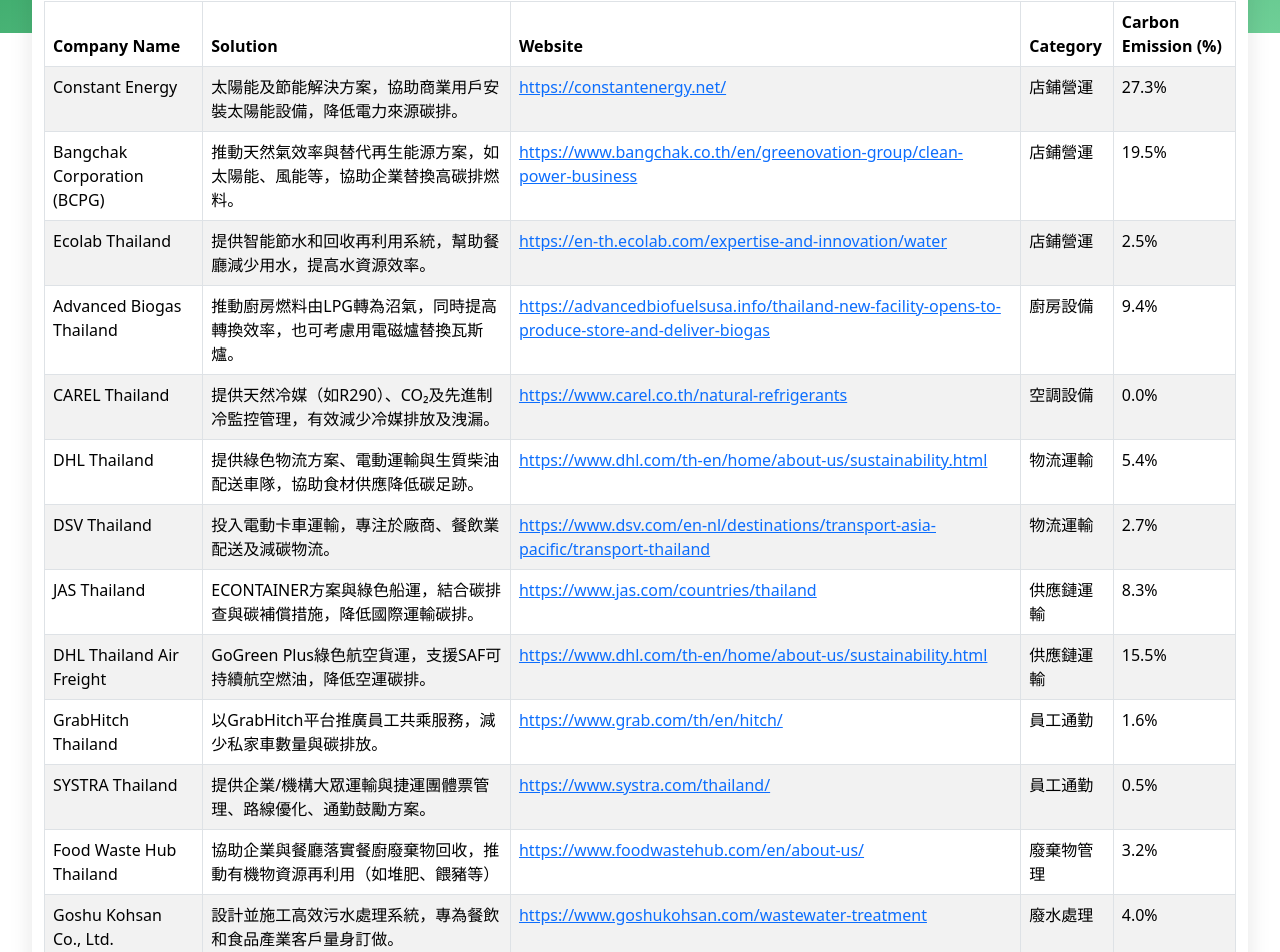
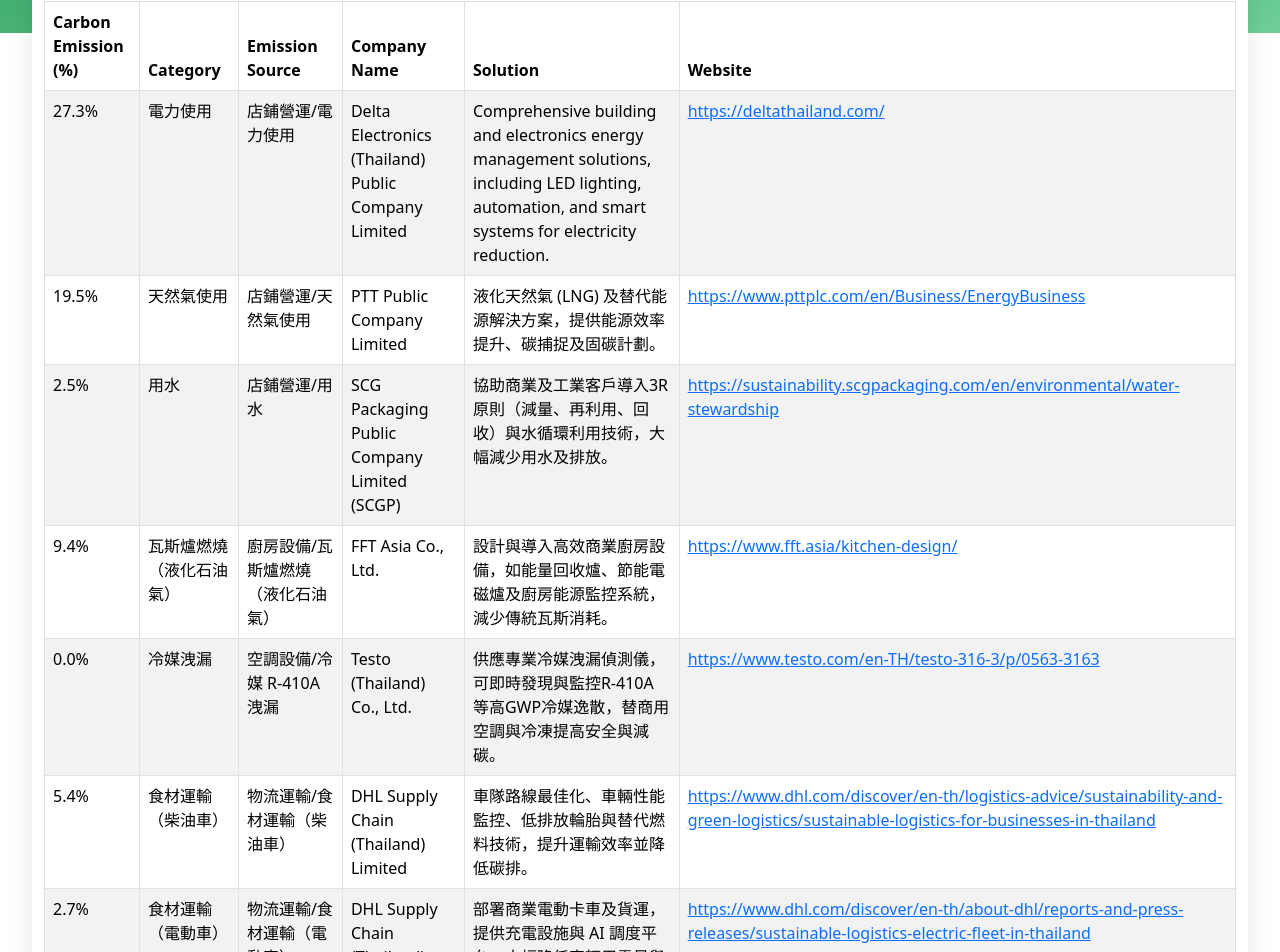
Before and after one commit to domiearth/dsa-widget-page, a React (Vite) app: page / in a window 1280 px wide. Shown: the part 231-1183 px from the top of the page. Built offline with nearby package versions, Linux system fonts and the light colour scheme.

Commit message:
todo refactor

```diff
--- a/src/components/CompanyDetailView.tsx
+++ b/src/components/CompanyDetailView.tsx
@@ -17,6 +17,9 @@
   const markdownContent = `
 # ${companyData.company_name}
 
+## Company Description
+${companyData.company_description}
+
 ## Solution
 ${companyData.solution_description}
 
@@ -31,6 +34,9 @@
 
 ## Category
 ${companyData.category}
+
+## Emission Source
+${companyData.emission_source}
 
 ## Carbon Emission
 ${companyData.carbon_emission}
--- a/src/components/TableView.tsx
+++ b/src/components/TableView.tsx
@@ -67,6 +67,15 @@
     <Table striped bordered hover responsive>
       <thead>
         <tr>
+          <th onClick={() => requestSort('carbon_emission_percent')} style={{ cursor: 'pointer' }}>
+            Carbon Emission (%) {sortConfig?.key === 'carbon_emission_percent' && (sortConfig.direction === 'asc' ? '↑' : '↓')}
+          </th>
+          <th onClick={() => requestSort('category')} style={{ cursor: 'pointer' }}>
+            Category {sortConfig?.key === 'category' && (sortConfig.direction === 'asc' ? '↑' : '↓')}
+          </th>
+          <th>
+            Emission Source
+          </th>
           <th onClick={() => requestSort('company_name')} style={{ cursor: 'pointer' }}>
             Company Name {sortConfig?.key === 'company_name' && (sortConfig.direction === 'asc' ? '↑' : '↓')}
           </th>
@@ -75,12 +84,6 @@
           </th>
           <th onClick={() => requestSort('website')} style={{ cursor: 'pointer' }}>
             Website {sortConfig?.key === 'website' && (sortConfig.direction === 'asc' ? '↑' : '↓')}
-          </th>
-          <th onClick={() => requestSort('category')} style={{ cursor: 'pointer' }}>
-            Category {sortConfig?.key === 'category' && (sortConfig.direction === 'asc' ? '↑' : '↓')}
-          </th>
-          <th onClick={() => requestSort('carbon_emission_percent')} style={{ cursor: 'pointer' }}>
-            Carbon Emission (%) {sortConfig?.key === 'carbon_emission_percent' && (sortConfig.direction === 'asc' ? '↑' : '↓')}
           </th>
         </tr>
       </thead>
@@ -91,6 +94,9 @@
             onClick={() => handleRowClick(item)}
             style={{ cursor: 'pointer' }}
           >
+            <td>{getPercent(item.carbon_emission)}</td>
+            <td>{item.category}</td>
+            <td>{item.emission_source}</td>
             <td>{item.company_name}</td>
             <td>{item.solution_description}</td>
             <td>
@@ -103,8 +109,6 @@
                 {item.website}
               </a>
             </td>
-            <td>{item.category}</td>
-            <td>{getPercent(item.carbon_emission)}</td>
           </tr>
         ))}
       </tbody>
--- a/src/constant.tsx
+++ b/src/constant.tsx
@@ -1,145 +1,173 @@
 export interface CompanyData {
   company_name: string;
+  company_description: string;
   solution_description: string;
   email: string;
   phone: string;
   website: string;
   category: string;
+  emission_source: string;
   description: string;
   carbon_emission: number;
 }
 
 export const TEST_DATA: { items: CompanyData[] } = {
-  "items": [
+  "items":[
     {
-      "company_name": "Constant Energy",
-      "solution_description": "太陽能及節能解決方案，協助商業用戶安裝太陽能設備，降低電力來源碳排。",
-      "email": "info@constantenergy.net",
-      "phone": "+66 2 126 8245",
-      "website": "https://constantenergy.net/",
-      "category": "店鋪營運",
+      "company_name": "Delta Electronics (Thailand) Public Company Limited",
+      "company_description": "Delta Thailand provides energy efficiency and green factory solutions for commercial clients, helping them reduce power consumption and carbon emissions.",
+      "solution_description": "Comprehensive building and electronics energy management solutions, including LED lighting, automation, and smart systems for electricity reduction.",
+      "email": "deltathailand@deltaww.com",
+      "phone": "+66 2 7092800",
+      "website": "https://deltathailand.com/",
+      "category": "電力使用",
+      "emission_source": "店鋪營運/電力使用",
       "carbon_emission": 10200,
-      "description": "### 分類：店鋪營運\n- 排放項目：電力使用\n- 碳排量：10,200 tCO₂e\n- 建議：考慮安裝太陽能發電，結合能源管理系統提升用電效率，降低購電碳排放。"
+      "description": "- **分類：電力使用**\n- **項目名稱：店鋪營運電力使用**\n- **排放量：10,200 tCO₂e**\n- **改善建議：**透過導入智慧型能源管理系統、高效LED照明及自動化設備，提升用電效率並減少浪費，有效降低營運碳排。"
     },
     {
-      "company_name": "Bangchak Corporation (BCPG)",
-      "solution_description": "推動天然氣效率與替代再生能源方案，如太陽能、風能等，協助企業替換高碳排燃料。",
-      "email": "pr@bangchak.co.th",
-      "phone": "+66 2 335 4555",
-      "website": "https://www.bangchak.co.th/en/greenovation-group/clean-power-business",
-      "category": "店鋪營運",
+      "company_name": "PTT Public Company Limited",
+      "company_description": "PTT 是泰國最大能源集團，擁有天然氣、石油與新能源解決方案，並推動企業客戶減少天然氣排放。",
+      "solution_description": "液化天然氣 (LNG) 及替代能源解決方案，提供能源效率提升、碳捕捉及固碳計劃。",
+      "email": "ptttic@pttplc.com",
+      "phone": "+66 2 5372000",
+      "website": "https://www.pttplc.com/en/Business/EnergyBusiness",
+      "category": "天然氣使用",
+      "emission_source": "店鋪營運/天然氣使用",
       "carbon_emission": 7300,
-      "description": "### 分類：店鋪營運\n- 排放項目：天然氣使用\n- 碳排量：7,300 tCO₂e\n- 建議：加裝高效率燃氣設備、或尋求再生能源（如熱泵、太陽能熱水器）取代天然氣。"
+      "description": "- **分類：天然氣使用**\n- **項目名稱：店鋪營運天然氣**\n- **排放量：7,300 tCO₂e**\n- **改善建議：**導入高效率天然氣設備及能源整合方案、推廣綠色天然氣及碳捕捉技術，有效減少碳排。"
     },
     {
-      "company_name": "Ecolab Thailand",
-      "solution_description": "提供智能節水和回收再利用系統，幫助餐廳減少用水，提高水資源效率。",
-      "email": "enquiries@ecolab.com",
-      "phone": "+66 2774 9800",
-      "website": "https://en-th.ecolab.com/expertise-and-innovation/water",
-      "category": "店鋪營運",
+      "company_name": "SCG Packaging Public Company Limited (SCGP)",
+      "company_description": "SCGP 為領先的包裝和資源管理公司，致力於水資源循環及工業用水減碳。",
+      "solution_description": "協助商業及工業客戶導入3R原則（減量、再利用、回收）與水循環利用技術，大幅減少用水及排放。",
+      "email": "scp.info@scg.com",
+      "phone": "+66 2586 7777",
+      "website": "https://sustainability.scgpackaging.com/en/environmental/water-stewardship",
+      "category": "用水",
+      "emission_source": "店鋪營運/用水",
       "carbon_emission": 950,
-      "description": "### 分類：店鋪營運\n- 排放項目：用水\n- 碳排量：950 tCO₂e\n- 建議：安裝節水設備與回收再利用系統，降低用水及其間接碳排放。"
+      "description": "- **分類：用水**\n- **項目名稱：店鋪營運用水**\n- **排放量：950 tCO₂e**\n- **改善建議：**鼓勵3R用水管理、提升循環水使用率與水資源回收，有效降低水足跡與相關碳排放。"
     },
     {
-      "company_name": "Advanced Biogas Thailand",
-      "solution_description": "推動廚房燃料由LPG轉為沼氣，同時提高轉換效率，也可考慮用電磁爐替換瓦斯爐。",
-      "email": "info@advancedbiofuelsusa.info",
-      "phone": "+66 2 123 4567",
-      "website": "https://advancedbiofuelsusa.info/thailand-new-facility-opens-to-produce-store-and-deliver-biogas",
-      "category": "廚房設備",
+      "company_name": "FFT Asia Co., Ltd.",
+      "company_description": "FFT Asia 專注於商業廚房的專業設計與能源效率管理，協助餐飲業減少LPG（液化石油氣）消耗。",
+      "solution_description": "設計與導入高效商業廚房設備，如能量回收爐、節能電磁爐及廚房能源監控系統，減少傳統瓦斯消耗。",
+      "email": "info@fft.asia",
+      "phone": "+66 2 101 2898",
+      "website": "https://www.fft.asia/kitchen-design/",
+      "category": "瓦斯爐燃燒（液化石油氣）",
+      "emission_source": "廚房設備/瓦斯爐燃燒（液化石油氣）",
       "carbon_emission": 3500,
-      "description": "### 分類：廚房設備\n- 排放項目：瓦斯爐燃燒（液化石油氣）\n- 碳排量：3,500 tCO₂e\n- 建議：可導入沼氣或高效率燃燒爐具，或考慮電氣化廚房以減少燃燒過程碳排放。"
+      "description": "- **分類：廚房設備**\n- **項目名稱：瓦斯爐燃燒（液化石油氣）**\n- **排放量：3,500 tCO₂e**\n- **改善建議：**建議導入高效率烹調設備或電磁爐，並定期檢修廚具與改善廚房氣密，提升燃氣使用效率。"
     },
     {
-      "company_name": "CAREL Thailand",
-      "solution_description": "提供天然冷媒（如R290）、CO₂及先進制冷監控管理，有效減少冷媒排放及洩漏。",
-      "email": "info@carel.com",
-      "phone": "+66 2 748 1993",
-      "website": "https://www.carel.co.th/natural-refrigerants",
-      "category": "空調設備",
+      "company_name": "Testo (Thailand) Co., Ltd.",
+      "company_description": "Testo 為空調與製冷檢測儀器專家，提供冷媒（R-410A）洩漏偵測解決方案。",
+      "solution_description": "供應專業冷媒洩漏偵測儀，可即時發現與監控R-410A 等高GWP冷媒逸散，替商用空調與冷凍提高安全與減碳。",
+      "email": "info@testo.co.th",
+      "phone": "+66 2 210 9085",
+      "website": "https://www.testo.com/en-TH/testo-316-3/p/0563-3163",
+      "category": "冷媒洩漏",
+      "emission_source": "空調設備/冷媒 R-410A 洩漏",
       "carbon_emission": 0,
-      "description": "### 分類：空調設備\n- 排放項目：冷媒R-410A洩漏\n- 碳排量：依實際洩漏量估算（高暖化係數2088）\n- 建議：高頻率保養、導入低 GWP 冷媒，或以CO₂等替代，降低環境衝擊。"
+      "description": "- **分類：空調設備**\n- **項目名稱：冷媒 R-410A 洩漏**\n- **排放量：依數據檢出判定**\n- **改善建議：**安裝R-410A 專業冷媒洩漏偵測與警報系統，提升冷氣洩漏管理，避免高GWP冷媒逸散。"
     },
     {
-      "company_name": "DHL Thailand",
-      "solution_description": "提供綠色物流方案、電動運輸與生質柴油配送車隊，協助食材供應降低碳足跡。",
-      "email": "th.enquiry@dhl.com",
+      "company_name": "DHL Supply Chain (Thailand) Limited",
+      "company_description": "DHL 是全球領先的綠色物流服務商，為泰國商業物流大幅導入 AI 優化柴油車及減碳解決方案。",
+      "solution_description": "車隊路線最佳化、車輛性能監控、低排放輪胎與替代燃料技術，提升運輸效率並降低碳排。",
+      "email": "mydhl@dhl.com",
       "phone": "+66 2 345 5000",
-      "website": "https://www.dhl.com/th-en/home/about-us/sustainability.html",
-      "category": "物流運輸",
+      "website": "https://www.dhl.com/discover/en-th/logistics-advice/sustainability-and-green-logistics/sustainable-logistics-for-businesses-in-thailand",
+      "category": "食材運輸（柴油車）",
+      "emission_source": "物流運輸/食材運輸（柴油車）",
       "carbon_emission": 2000,
-      "description": "### 分類：物流運輸\n- 排放項目：食材運輸（柴油車）\n- 碳排量：2,000 tCO₂e\n- 建議：採用電動車/生質柴油車，定期車隊維護及路線優化，減少燃油碳排。"
+      "description": "- **分類：物流運輸**\n- **項目名稱：食材運輸（柴油車）**\n- **排放量：2,000 tCO₂e**\n- **改善建議：**建議優化柴油車隊調度、汰換高耗能車輛、推動車輛定期保養與駕駛培訓，確保排放降低。"
     },
     {
-      "company_name": "DSV Thailand",
-      "solution_description": "投入電動卡車運輸，專注於廠商、餐飲業配送及減碳物流。",
-      "email": "th.customerservice@th.dsv.com",
-      "phone": "+66 2 739 5419",
-      "website": "https://www.dsv.com/en-nl/destinations/transport-asia-pacific/transport-thailand",
-      "category": "物流運輸",
+      "company_name": "DHL Supply Chain (Thailand) Limited",
+      "company_description": "DHL 同時積極推動電動運輸車隊，在物流配送全面創建零排碳模型。",
+      "solution_description": "部署商業電動卡車及貨運，提供充電設施與 AI 調度平台，大幅降低車輛用電量與間接碳排。",
+      "email": "mydhl@dhl.com",
+      "phone": "+66 2 345 5000",
+      "website": "https://www.dhl.com/discover/en-th/about-dhl/reports-and-press-releases/sustainable-logistics-electric-fleet-in-thailand",
+      "category": "食材運輸（電動車）",
+      "emission_source": "物流運輸/食材運輸（電動車）",
       "carbon_emission": 1000,
-      "description": "### 分類：物流運輸\n- 排放項目：食材運輸（電動車）\n- 碳排量：1,000 tCO₂e\n- 建議：優先採用電動車隊配送，搭配智慧派車減少用電。」"
+      "description": "- **分類：物流運輸**\n- **項目名稱：食材運輸（電動車）**\n- **排放量：1,000 tCO₂e**\n- **改善建議：**逐步轉型為電動運輸車隊，配合再生電力使用以進一步接近零碳物流目標。"
     },
     {
-      "company_name": "JAS Thailand",
-      "solution_description": "ECONTAINER方案與綠色船運，結合碳排查與碳補償措施，降低國際運輸碳排。",
-      "email": "thailand@jas.com",
-      "phone": "+66 2 209 9500",
-      "website": "https://www.jas.com/countries/thailand",
-      "category": "供應鏈運輸",
+      "company_name": "Kuehne + Nagel (Thailand) Ltd.",
+      "company_description": "Kuehne+Nagel 是全球頂尖綠色海運物流公司，提供碳抵換與低碳運輸方案。",
+      "solution_description": "提供淨零/低碳海運選項（如FCL Pledge、eShipAsia），並推動海運零碳承諾，協助企業客戶取得碳中和運輸。",
+      "email": "info.th@kuehne-nagel.com",
+      "phone": "+66 2 088 6888",
+      "website": "https://home.kuehne-nagel.com/en/-/services/sea-freight/carbon-offset",
+      "category": "進口食材運輸（海運）",
+      "emission_source": "供應鏈運輸/進口食材運輸（海運）",
       "carbon_emission": 3100,
-      "description": "### 分類：供應鏈運輸\n- 排放項目：進口食材運輸（海運）\n- 碳排量：3,100 tCO₂e\n- 建議：選擇兼具能源效率與碳補償服務之船運公司。"
+      "description": "- **分類：供應鏈運輸**\n- **項目名稱：進口食材運輸（海運）**\n- **排放量：3,100 tCO₂e**\n- **改善建議：**選擇具碳抵換、低碳航線及用可再生燃料的運輸服務，降低長途進口過程的碳足跡。"
     },
     {
-      "company_name": "DHL Thailand Air Freight",
-      "solution_description": "GoGreen Plus綠色航空貨運，支援SAF可持續航空燃油，降低空運碳排。",
-      "email": "th.enquiry@dhl.com",
+      "company_name": "DHL Express (Thailand) Ltd.",
+      "company_description": "DHL GoGreen Plus 領先推動永續航空燃油SAF方案，有效降低貨運碳排。",
+      "solution_description": "企業選用可持續航空燃油（SAF）方案，大幅減少空運配送的溫室氣體排放，是主要的空運減碳解決商。",
+      "email": "mydhl@dhl.com",
       "phone": "+66 2 345 5000",
-      "website": "https://www.dhl.com/th-en/home/about-us/sustainability.html",
-      "category": "供應鏈運輸",
+      "website": "https://www.dhl.com/discover/en-th/logistics-advice/sustainability-and-green-logistics/dhl-gogreen-plus-reduces-scope3-emissions",
+      "category": "進口食材運輸（航空貨運）",
+      "emission_source": "供應鏈運輸/進口食材運輸（航空貨運）",
       "carbon_emission": 5800,
-      "description": "### 分類：供應鏈運輸\n- 排放項目：進口食材運輸（航空貨運）\n- 碳排量：5,800 tCO₂e\n- 建議：採用SAF航空燃油服務，優化運輸路線，降低碳排。」"
+      "description": "- **分類：供應鏈運輸**\n- **項目名稱：進口食材運輸（航空貨運）**\n- **排放量：5,800 tCO₂e**\n- **改善建議：**建議客戶選擇具 SAF 低碳空運方案，優先以減少空運比例及提升貨運整合效率。"
     },
     {
-      "company_name": "GrabHitch Thailand",
-      "solution_description": "以GrabHitch平台推廣員工共乘服務，減少私家車數量與碳排放。",
-      "email": "support.th@grab.com",
-      "phone": "02-021-2500",
-      "website": "https://www.grab.com/th/en/hitch/",
-      "category": "員工通勤",
+      "company_name": "Mobisoft Infotech (Corporate carpool solutions)",
+      "company_description": "Mobisoft 提供企業專屬共乘/拼車平台，有助於降低汽油用量及員工通勤碳排放。",
+      "solution_description": "智慧企業拼車平台協助規劃最佳共乘路線、鼓勵同儕之間共乘，並即時追蹤減碳成果。",
+      "email": "sales@mobisoftinfotech.com",
+      "phone": "+66 2 026 8286",
+      "website": "https://mobisoftinfotech.com/solutions/corporate-carpooling-solution",
+      "category": "員工通勤（私家車汽油）",
+      "emission_source": "員工通勤/私家車（汽油）",
       "carbon_emission": 600,
-      "description": "### 分類：員工通勤\n- 排放項目：私家車（汽油）\n- 碳排量：600 tCO₂e\n- 建議：鼓勵共乘App與企業交通車，提升上班交通載運效率。"
+      "description": "- **分類：員工通勤**\n- **項目名稱：私家車（汽油）**\n- **排放量：600 tCO₂e**\n- **改善建議：**引入企業共乘平台，提升員工搭乘率，協助減少交通擁塞及直接汽油用量。"
     },
     {
-      "company_name": "SYSTRA Thailand",
-      "solution_description": "提供企業/機構大眾運輸與捷運團體票管理、路線優化、通勤鼓勵方案。",
-      "email": "contact-th@systra.com",
-      "phone": "+66 2 267 4310",
-      "website": "https://www.systra.com/thailand/",
-      "category": "員工通勤",
+      "company_name": "BTS Group Holdings PCL",
+      "company_description": "BTS 於曼谷經營BTS Skytrain，並為首間通過碳中和認證的軌道運輸商（含MRT、BTS等大眾運輸）。",
+      "solution_description": "提供高效、低碳的大眾運輸系統及智慧綠色票證服務，協助企業鼓勵員工搭乘大眾運輸。",
+      "email": "info@btsgroup.co.th",
+      "phone": "+66 2 273 8611",
+      "website": "https://www.btsgroup.co.th/storage/sustainability/policies-performances/relevant-policies/20210920-bts-group-carbon-neutral-program-2021.pdf",
+      "category": "員工通勤（大眾運輸）",
+      "emission_source": "員工通勤/大眾運輸（電車、捷運）",
       "carbon_emission": 200,
-      "description": "### 分類：員工通勤\n- 排放項目：大眾運輸（電車、捷運）\n- 碳排量：200 tCO₂e\n- 建議：促進員工使用捷運/公車，提供搭乘鼓勵金，減少單人車輛出勤。」"
+      "description": "- **分類：員工通勤**\n- **項目名稱：大眾運輸（電車、捷運）**\n- **排放量：200 tCO₂e**\n- **改善建議：**鼓勵員工使用大眾運輸搭配數位化票證, 進一步降低企業交通碳排。"
     },
     {
-      "company_name": "Food Waste Hub Thailand",
-      "solution_description": "協助企業與餐廳落實餐廚廢棄物回收，推動有機物資源再利用（如堆肥、餵豬等）",
-      "email": "hello@foodwastehub.com",
-      "phone": "(+66) 2-123-1234",
-      "website": "https://www.foodwastehub.com/en/about-us/",
-      "category": "廢棄物管理",
+      "company_name": "Food Waste Hub (Thailand)",
+      "company_description": "Food Waste Hub 是泰國國家研究委員會主導之食物廢棄物協作平台，專為企業餐廚廢棄物管理提供解決方案。",
+      "solution_description": "推廣高級有機廚餘回收、食物捐助、剩食轉能源技術等，協助餐飲商業減碳與資源再生。",
+      "email": "foodwastehub@nrct.go.th",
+      "phone": "+66 2 757 2106",
+      "website": "https://www.foodwastehub.com/en/home-en/",
+      "category": "餐廚廢棄物處理",
+      "emission_source": "廢棄物管理/餐廚廢棄物處理",
       "carbon_emission": 1200,
-      "description": "### 分類：廢棄物管理\n- 排放項目：餐廚廢棄物處理\n- 碳排量：1,200 tCO₂e\n- 建議：與專業回收/堆肥單位合作，實現廚餘分流與資源化減碳。"
+      "description": "- **分類：廢棄物管理**\n- **項目名稱：餐廚廢棄物處理**\n- **排放量：1,200 tCO₂e**\n- **改善建議：**導入廚餘回收、剩食再利用、食物轉廢為能系統，降低廢棄物最終處理量。"
     },
     {
-      "company_name": "Goshu Kohsan Co., Ltd.",
-      "solution_description": "設計並施工高效污水處理系統，專為餐飲和食品產業客戶量身訂做。",
-      "email": "info@goshukohsan.com",
-      "phone": "+66 2 036 9009–11",
-      "website": "https://www.goshukohsan.com/wastewater-treatment",
-      "category": "廢水處理",
+      "company_name": "Air Liquide (Thailand) Ltd.",
+      "company_description": "Air Liquide 致力於提供純氧、低碳水處理和減碳專業解決方案。",
+      "solution_description": "高效氣浮、純氧曝氣等水處理技術，提升廢水處理效率，減少CO2、CH4、N2O等溫室氣體釋放，優化碳排管理。",
+      "email": "info.th@airliquide.com",
+      "phone": "+66 2 317 7000",
+      "website": "https://th.airliquide.com/gas-applications/water-treatment",
+      "category": "污水處理",
+      "emission_source": "廢水處理/污水處理",
       "carbon_emission": 1500,
-      "description": "### 分類：廢水處理\n- 排放項目：污水處理\n- 碳排量：1,500 tCO₂e\n- 建議：優化污水處理流程，導入高效厭氧/好氧系統以減少碳排放與甲烷逸散。"
+      "description": "- **分類：廢水處理**\n- **項目名稱：污水處理**\n- **排放量：1,500 tCO₂e**\n- **改善建議：**建議設置純氧曝氣系統和碳排監控管理，大幅降低CO₂、CH₄、N₂O的排放。"
     }
   ]
 };
```
